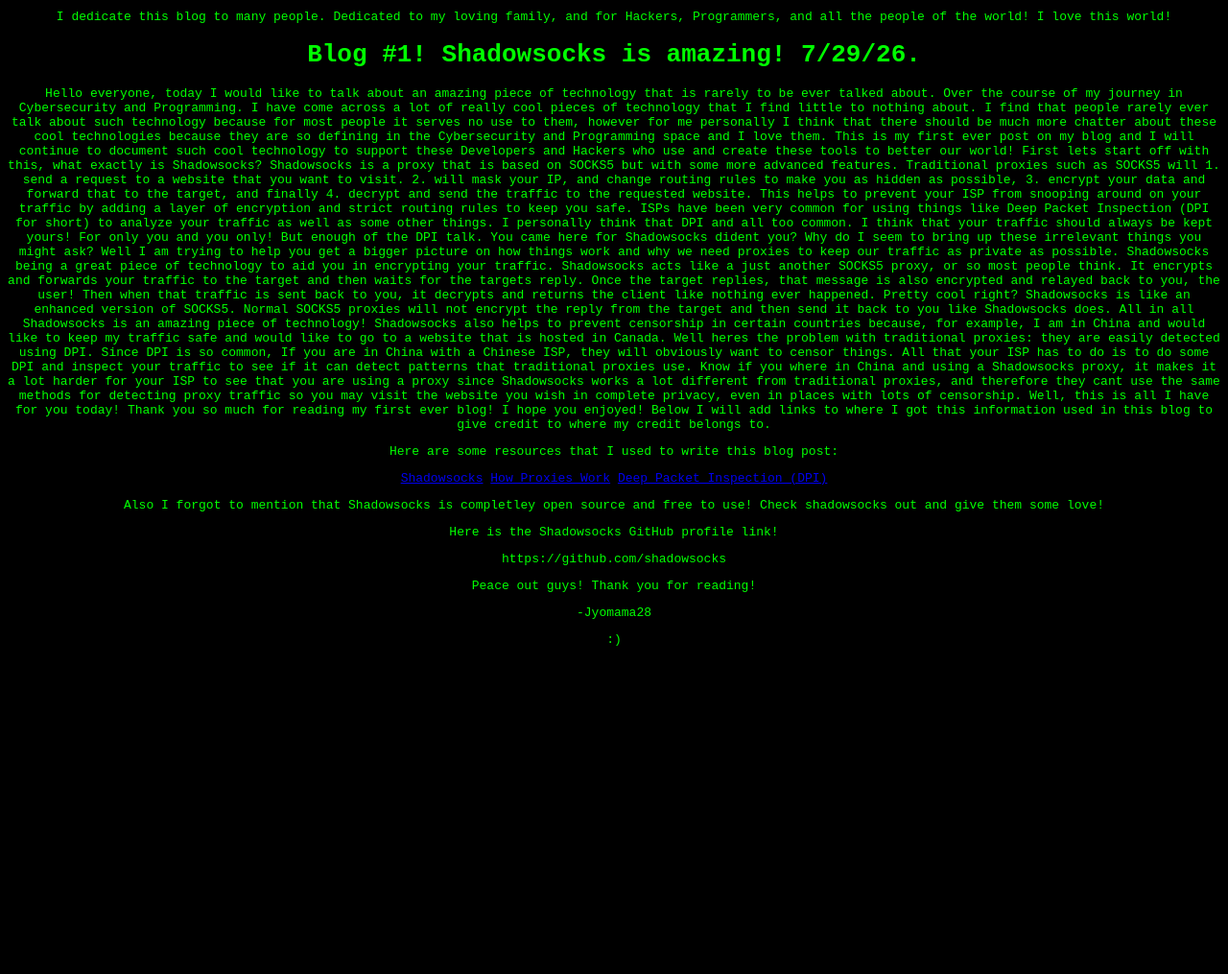
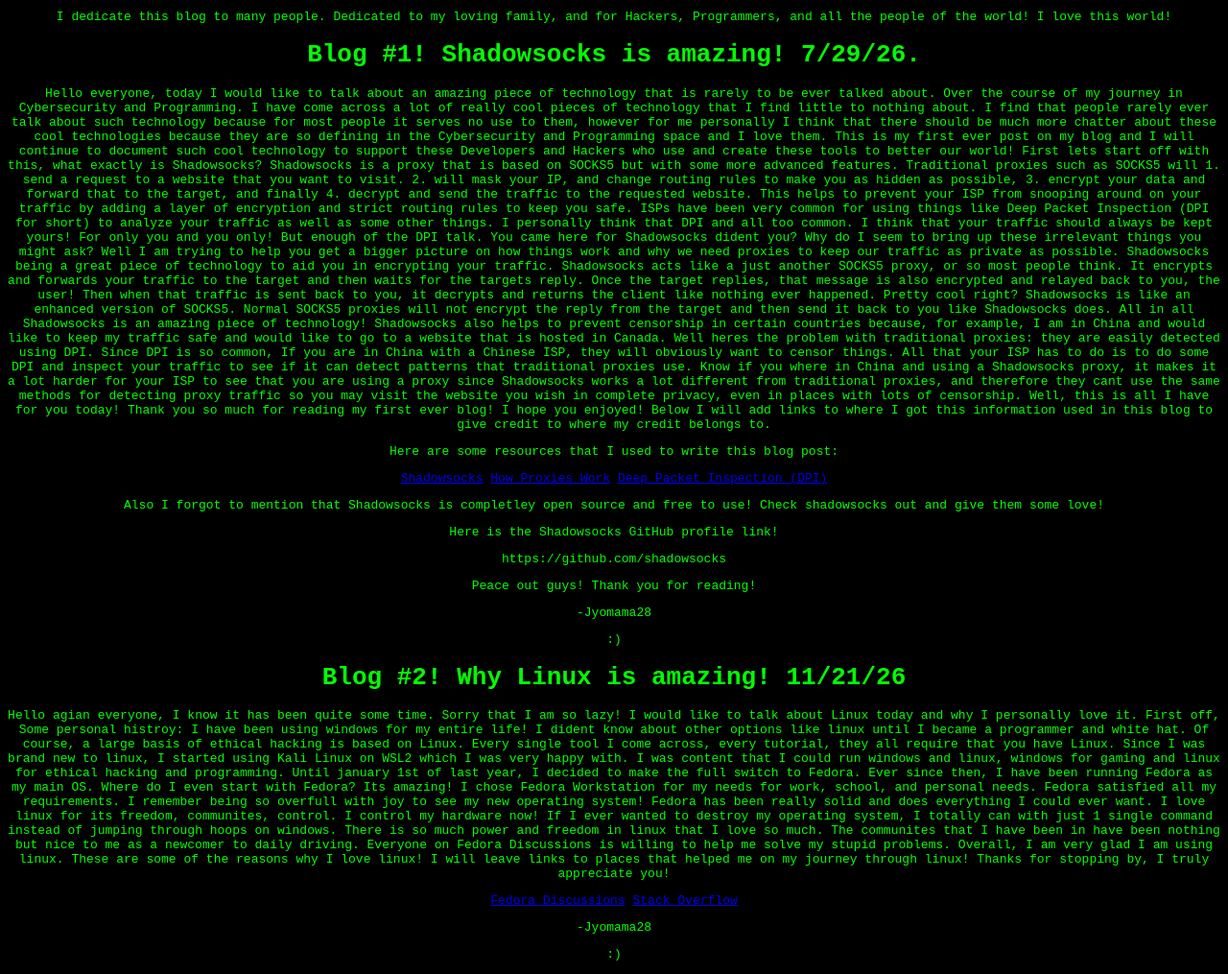
Before and after one commit to jyoeymama/TheJyoBlog, a plain HTML site: page index.html in a window 1280 px wide. Shown: the part 83-1098 px from the top of the page at 96% size. Before the commit the page ends 800 px from the top, so only its background shows below. Drawn offline with Linux system fonts and the light colour scheme.

Commit message:
Update index.html

```diff
--- a/index.html
+++ b/index.html
@@ -48,5 +48,24 @@ a lot of really cool pieces of technology that I find little to nothing about. I
 <p>-Jyomama28</p>
 
 <p>:)</p>
+
+<h1>Blog #2! Why Linux is amazing! 11/21/26</h1>
+
+<p>Hello agian everyone, I know it has been quite some time. Sorry that I am so lazy! I would like to talk about Linux today and why I personally love it. First off, Some personal histroy: I have been using windows for my entire life!
+I dident know about other options like linux until I became a programmer and white hat. Of course, a large basis of ethical hacking is based on Linux. Every single tool I come across, every tutorial, they all require that you have Linux.
+  Since I was brand new to linux, I started using Kali Linux on WSL2 which I was very happy with. I was content that I could run windows and linux, windows for gaming and linux for ethical hacking and programming. Until january 1st of last year, I decided to make the full switch to Fedora.
+  Ever since then, I have been running Fedora as my main OS. Where do I even start with Fedora? Its amazing! I chose Fedora Workstation for my needs for work, school, and personal needs. Fedora satisfied all my requirements. I remember being so overfull with joy to see my new operating system!
+  Fedora has been really solid and does everything I could ever want. I love linux for its freedom, communites, control. I control my hardware now! If I ever wanted to destroy my operating system, I totally can with just 1 single command instead of jumping through hoops on windows.
+  There is so much power and freedom in linux that I love so much. The communites that I have been in have been nothing but nice to me as a newcomer to daily driving. Everyone on Fedora Discussions is willing to help me solve my stupid problems.
+  Overall, I am very glad I am using linux. These are some of the reasons why I love linux! I will leave links to places that helped me on my journey through linux! Thanks for stopping by, I truly appreciate you!
+</p>
+
+<a href="https://discussion.fedoraproject.org/">Fedora Discussions</a>
+<a href="https://stackoverflow.com/questions">Stack Overflow</a>
+
+<p>-Jyomama28</p>
+
+<p>:)</p>
+
 </html>
 </body>
```
